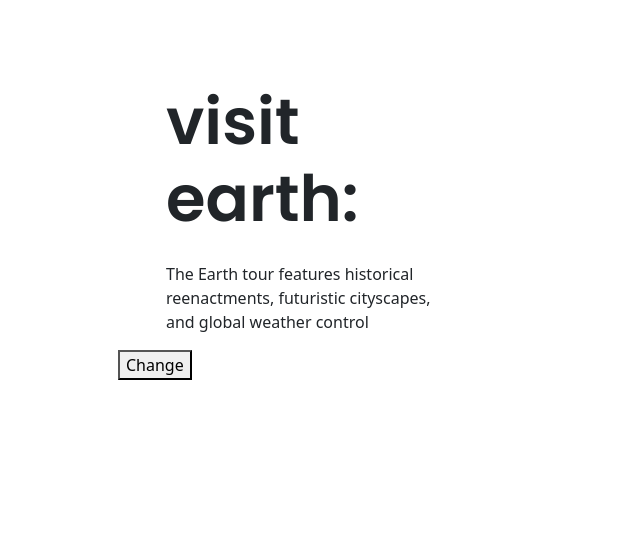
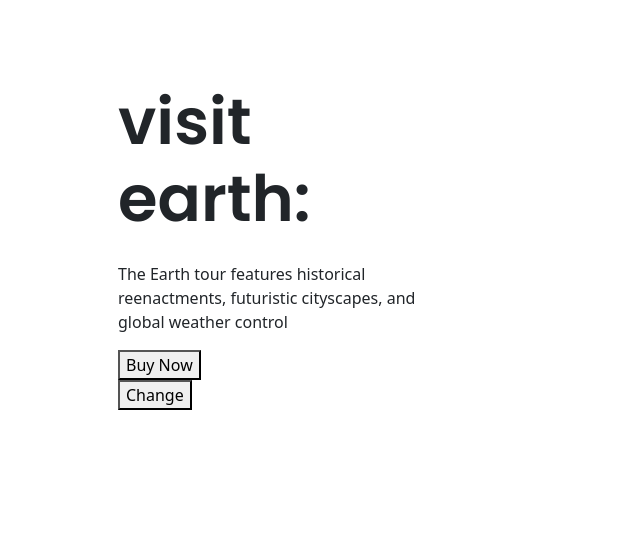
Before and after one commit to cartier-codes/space-view-web, a PHP site: page /planets.php in a window 1280 px wide. Shown: the part 75-634 px from the top of the page, without its empty margins (0-640 px from the left). Run offline with PHP 8.4, Linux system fonts and the light colour scheme.

Commit message:
changing to fetch all planets -improves performance. -changed padding also

```diff
--- a/public/js/planets.js
+++ b/public/js/planets.js
@@ -1,17 +1,15 @@
 import { isDarkMode, setDarkMode } from "./darkMode.js";
-  const darkModeButton = document.getElementById('dark-mode');
-    const changeButton = document.getElementById('changeStuff');
-    const planet = document.getElementById('planet');
+const darkModeButton = document.getElementById('dark-mode');
+const changeButton = document.getElementById('changeStuff');
+const planet = document.getElementById('planet');
+const price = document.getElementById('price');
+
 
 function fetchPlanet(){
-let random = Math.floor(Math.random()*8 + 1);
-let id = random
-
- fetch(`../public/includes/planet_data.php?id=${id}`)
+ fetch(`includes/planet_data.php?`)
         .then(response => response.json())
         .then(data => {
-            // Handle the response data
-            planet.innerText = data.name + ':';
+           console.log(data)
 
         })
         .catch(error => console.error('Error:', error));
--- a/public/planets.php
+++ b/public/planets.php
@@ -16,10 +16,12 @@
     <?php include 'templates/nav.php'; ?>
     <div class="container">
         <div class="row">
-            <div class="col-4 ps-5 pt-4 custom-column">
-                <h1 class="ps-5" id="title">visit <span id="planet">earth:</span></h1>
-                <p class="ps-5 pt-3" id="title-description">The Earth tour features historical reenactments, futuristic cityscapes, and global weather control</p>
-                <button id="changeStuff">Change</button>
+            <div class="col-4 ps-4 pt-4 custom-column">
+                <h1 class="ms-4" id="title">visit <span id="planet">earth:</span></h1>
+                <p class="ms-4 pt-3" id="title-description">The Earth tour features historical reenactments, futuristic cityscapes, and global weather control</p>
+                <h1 id="price" class="ms-4"></h1>
+                <button id="buyNow"class="ms-4">Buy Now</button><br>
+                <button id="changeStuff" class="ms-4">Change</button>
 
             </div>
             <div class="col-4 custom-column"></div>
```
Also changed, not shown: public/includes/planet_data.php (+2 -8 lines).
